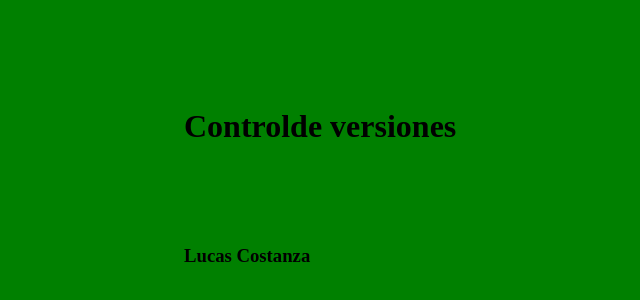
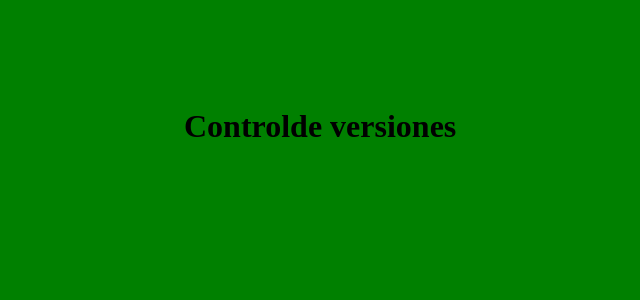
Before and after one commit to Notryal/TP_SO_I4_Equipo_101, a plain HTML site: page index.html in a window 1280 px wide. Shown: the part 92-392 px from the top of the page, without its empty margins (116-756 px from the left). Drawn offline with Linux system fonts and the light colour scheme.

Commit message:
Revert "Update ALFA"
This reverts commit 4e405d8fd31fd6187b9079dacb65eb3548224dc0.

```diff
--- a/index.html
+++ b/index.html
@@ -8,6 +8,5 @@
 </head>
 <body>
 <h1>Controlde versiones</h1>
-<h3>Lucas Costanza</h3>
 </body>
 </html>
```
